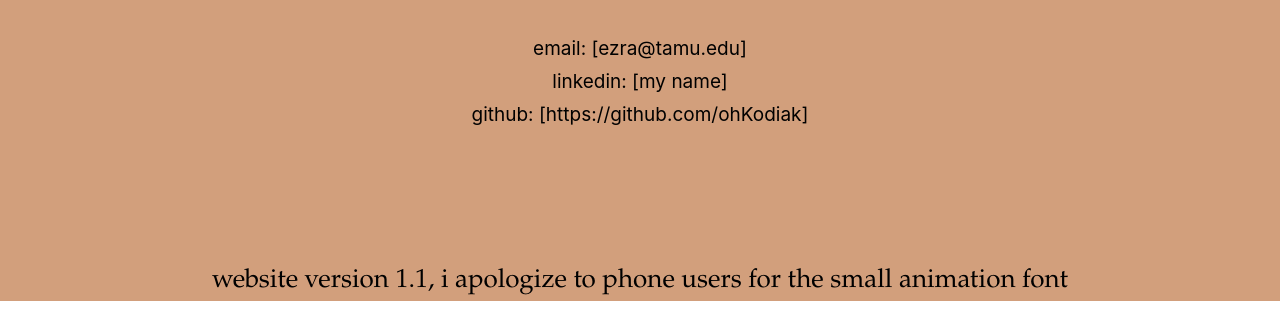
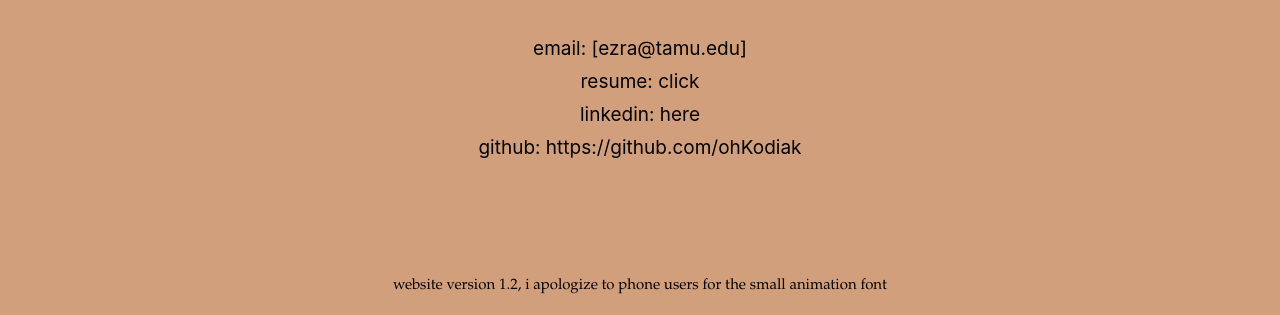
Before and after one commit to ohKodiak/ohKodiak.github.io, a React (Create React App) app: page / in a window 1280 px wide. Shown: the part 1412-1727 px from the top of the page. Built offline with nearby package versions, Linux system fonts and the light colour scheme.

Commit message:
hyperlinks

```diff
--- a/src/App.css
+++ b/src/App.css
@@ -348,6 +348,9 @@ a:hover {
   padding-bottom: 100px;
 }
 
+.black-link {
+  color: black;
+}
 
 .spotify-container {
   position: relative;
@@ -392,3 +395,15 @@ a:hover {
     animation-fill-mode: forwards;
   }
 }
+
+
+
+.bottom-text {
+  text-align: center;
+  font-family: Garamond, Rockwell;
+  font-size: 15px;
+  margin-top: 200px;
+  margin: 0 auto;
+  padding-bottom: 10px;
+  width: 50vw;
+}
--- a/src/App.js
+++ b/src/App.js
@@ -1,5 +1,5 @@
-import React, { Component } from 'react';
-import './App.css';
+import React, { Component } from "react";
+import "./App.css";
 
 class App extends Component {
   render() {
@@ -11,7 +11,7 @@ class App extends Component {
         <p className="App-intro">
           my name is ezra, and i am a computer engineer.
         </p>
-<div className = "spotify-container">
+        <div className="spotify-container">
           <iframe
             width="300"
             height="300"
@@ -20,42 +20,54 @@ class App extends Component {
             allow="accelerometer; autoplay; clipboard-write; encrypted-media; gyroscope; picture-in-picture"
             allowFullScreen
           ></iframe>
-<div className = "above-image">
-<p> "happy am i because this has happened to me? not so, happy am i though this has happened to me"</p>
-
+          <div className="above-image">
+            <p>
+              {" "}
+              "happy am i because this has happened to me? not so, happy am i
+              though this has happened to me"
+            </p>
           </div>
-
         </div>
         <div className="App-images">
-          <img className="App-image-animated-fadeIn" src="https://www.australiangeographic.com.au/wp-content/uploads/2018/06/kodiak-bear-768x452.jpg" alt="placeholder image" />
+          <img
+            className="App-image-animated-fadeIn"
+            src="https://www.australiangeographic.com.au/wp-content/uploads/2018/06/kodiak-bear-768x452.jpg"
+            alt="placeholder image"
+          />
         </div>
         <div></div>
         <div className="App-text">
           <p>
-          i like to code. i like animals. i like texas a&m. i like the aggie coding club and the texas a&m cyber security club, both of which i am fortunate enough to serve as an officer for.
-          i like my silly little website.
+            i like to code. i like animals. i like texas a&m. i like the aggie
+            coding club and the texas a&m cyber security club, both of which i
+            am fortunate enough to serve as an officer for. i like my silly
+            little website.
           </p>
-
 
           <h2>more of me</h2>
           <ul>
             <li>email: [ezra@tamu.edu]</li>
-          <li>linkedin: [my name]</li>
-          <li>github: [https://github.com/ohKodiak]</li>
-
+            <li>resume: <a href="https://docs.google.com/document/d/1sGSlxGX9mVve7tX1sesGkt9JjJSwxh2bu6Uw1CoMcOw/edit?usp=sharing" class="black-link" >click</a></li>
+            <li>linkedin: <a href="https://www.linkedin.com/in/ezrajeter/" class="black-link" >here</a></li>
+            <li>github: <a href="https://github.com/ohKodiak" class="black-link" >https://github.com/ohKodiak</a></li>
           </ul>
         </div>
-        <div>
-          <p>website version 1.1, i apologize to phone users for the small animation font</p>
+        <div className="bottom-text">
+          <p className="bottom-text">
+            website version 1.2, i apologize to phone users for the small
+            animation font
+          </p>
         </div>
       </div>
-
     );
   }
 }
 
 export default App;
 
+//npm start
+//npm run deploy
+//after pushing to github
 
 
 
```
Also changed, not shown: 7 other files (tests, documents, lock files or other folders). Lines whose indentation alone changed are shown as unchanged.
